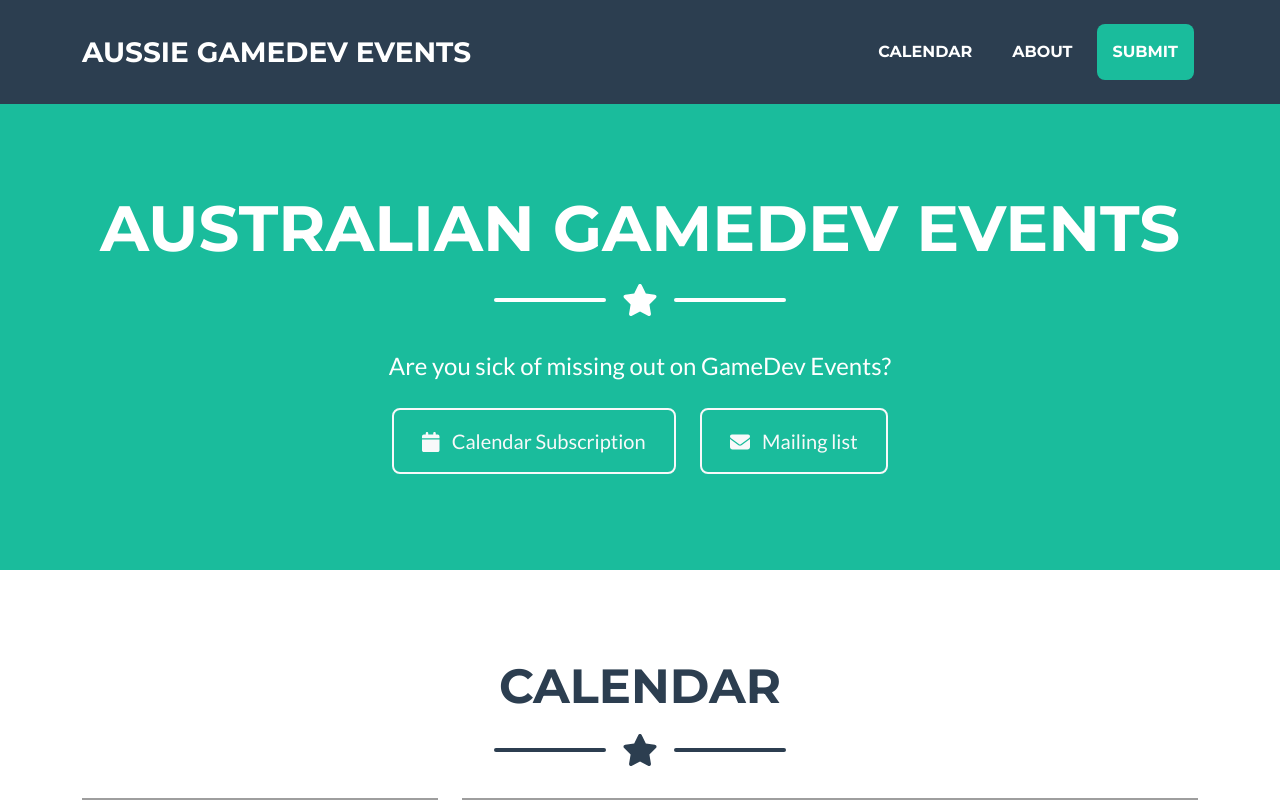
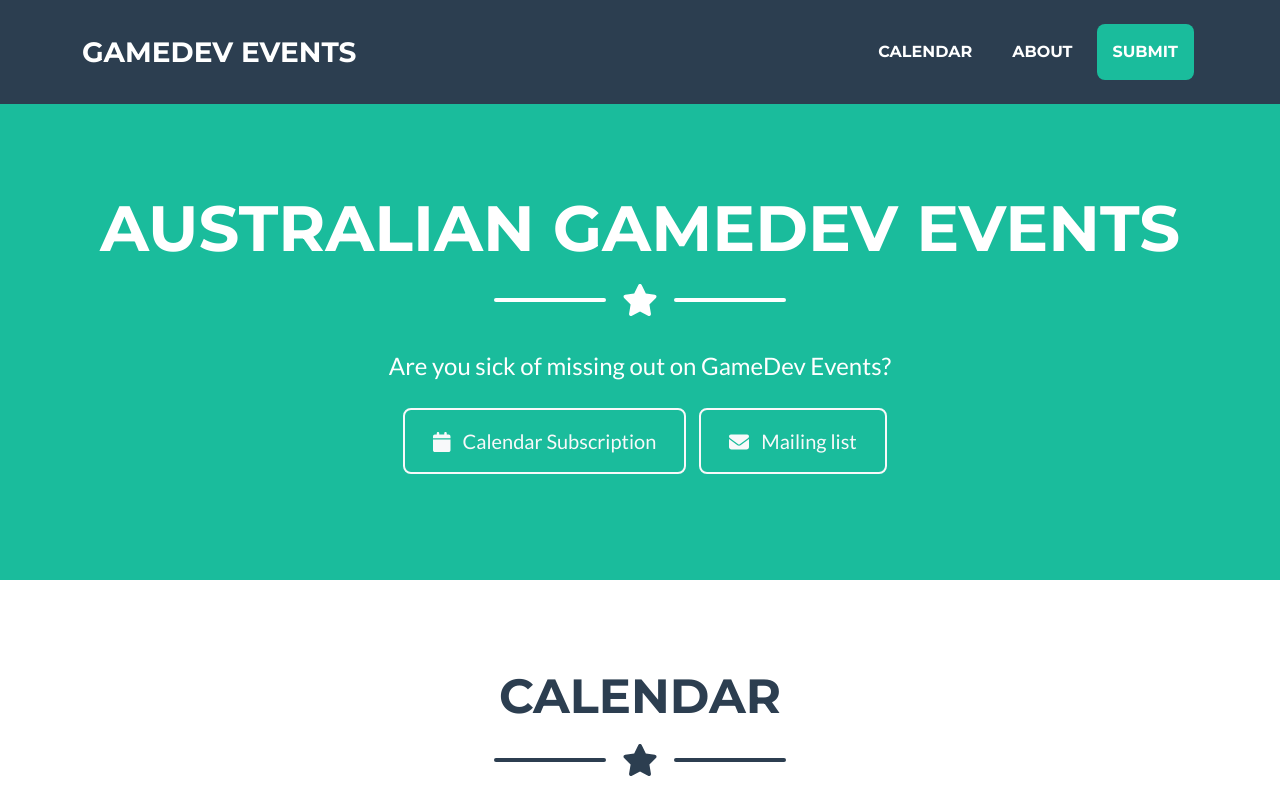
Before and after one commit to GamesEvents/GamesEvents.github.io, a website: page docs/index.html in a window 1280 px wide. Shown: the top 800 px of the page. Drawn offline with nearby package versions, Linux system fonts and the light colour scheme; grey boxes are pictures that could not be loaded.

Commit message:
Better CSS

```diff
--- a/docs/index.html
+++ b/docs/index.html
@@ -69,7 +69,7 @@
       id="mainNav"
     >
       <div class="container">
-        <a class="navbar-brand" href="#page-top">Aussie GameDev Events</a>
+        <a class="navbar-brand" href="#page-top">GameDev Events</a>
         <button
           class="navbar-toggler text-uppercase font-weight-bold bg-primary text-white rounded"
           type="button"
@@ -126,14 +126,15 @@
           <a
             class="btn btn-xl btn-outline-light"
             href="https://calendar.google.com/calendar/ical/e6f886bb015fd0782baab1c0a6779bec705be80e0ea616b61d91a55faddc522e%40group.calendar.google.com/public/basic.ics"
+            style="margin-bottom: 10px; margin-left: 10px"
           >
             <i class="fas fa-calendar me-2"></i>
             Calendar Subscription
           </a>
-          &nbsp;&nbsp;&nbsp;&nbsp;&nbsp;&nbsp;
           <a
             class="btn btn-xl btn-outline-light"
             href="https://docs.google.com/forms/d/e/1FAIpQLSc1R7Q0sn3e5eLz0vadkuTnH1SX8uOyd-V4yt2mp5KMw_K9lA/viewform"
+            style="margin-bottom: 10px; margin-left: 10px"
           >
             <i class="fas fa-envelope me-2"></i>
             Mailing list
```
